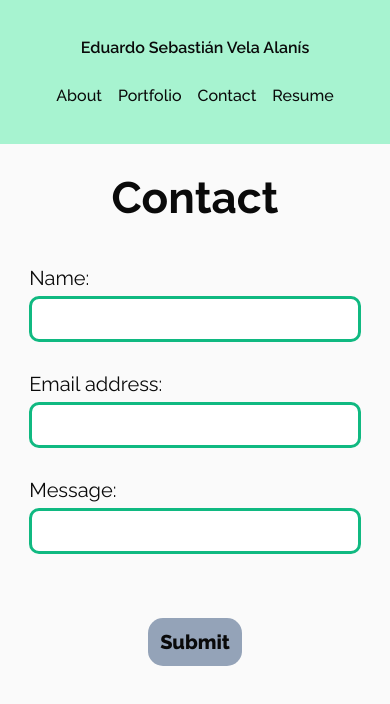
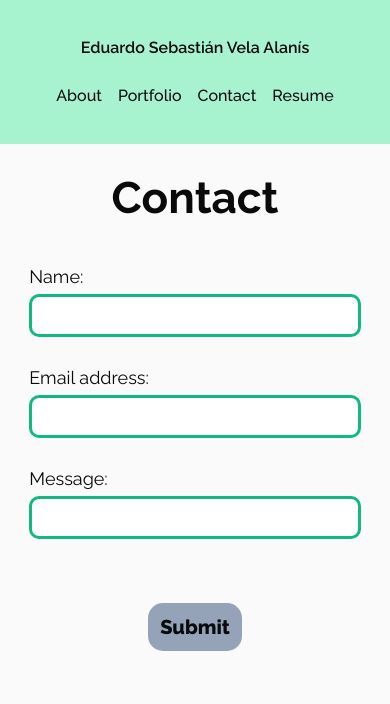
Before and after one commit to eduardoVela2022/react-portfolio, a React (Vite) app: page /contact in a window 390 px wide. Shown: the top 704 px of the page. Built offline with nearby package versions, Linux system fonts and the light colour scheme.

Commit message:
Reduced the font size of the input fields when the screen size hits 500 pixels.

```diff
--- a/src/App.css
+++ b/src/App.css
@@ -276,7 +276,7 @@
   }
 
   .input-field {
-    font-size: 1.25rem;
+    font-size: 1.125rem;
   }
 
   .submit-button-container {
```
